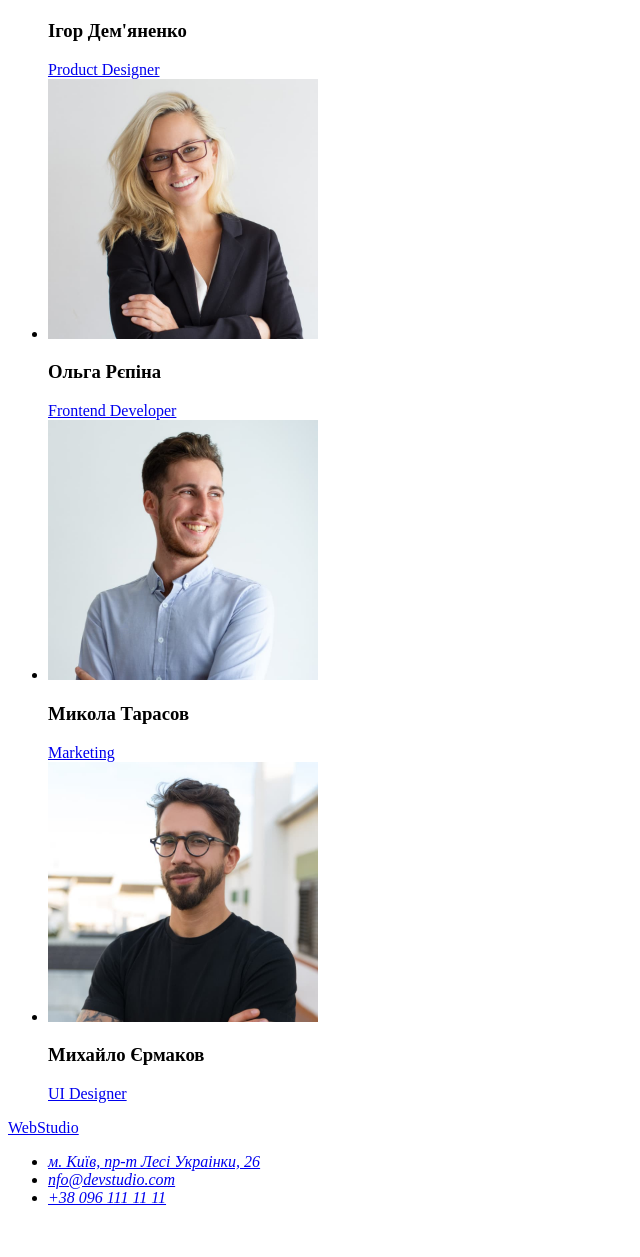
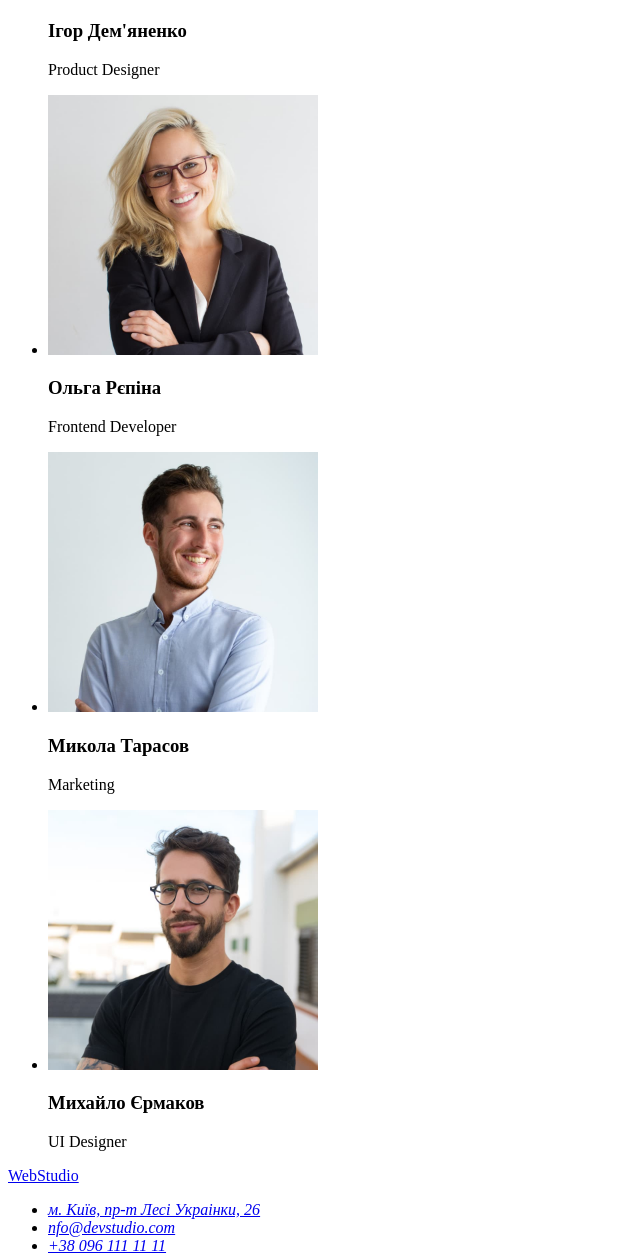
Before and after one commit to AShvab/goit-markup-hw-01, a plain HTML site: page index.html in a window 1280 px wide. Shown: the part 1818-3075 px from the top of the page, without its empty margins (0-640 px from the left). Before the commit the page ends 3041 px from the top, so only its background shows below. Drawn offline with Linux system fonts and the light colour scheme.

Commit message:
Update index.html

```diff
--- a/index.html
+++ b/index.html
@@ -72,25 +72,25 @@
                 <li>
                     <img src="./images/igor.jpg" alt="Ігор Дем'яненко" width="270" height="260">
                     <h3> Ігор Дем'яненко</h3>
-                    <a href="#">Product Designer</a>
+                    <p>Product Designer</p>
 
                 </li>
                 <li>
                     <img src="./images/olha.jpg" alt="Ольга Рєпіна" width="270" height="260">
                     <h3>Ольга Рєпіна</h3>
-                    <a href="#"> Frontend Developer</a>
+                    <p> Frontend Developer</p>
 
                 </li>
                 <li>
                     <img src="./images/mykola.jpg" alt="Микола Тарасов" width="270" height="260">
                     <h3>Микола Тарасов</h3>
-                    <a href="#">Marketing</a>
+                    <p>Marketing</p>
 
                 </li>
                 <li>
                     <img src="./images/mychailo.jpg" alt="Михайло Єрмаков" width="270" height="260">
                     <h3>Михайло Єрмаков</h3>
-                    <a href="#">UI Designer</a>
+                    <p>UI Designer</p>
 
                 </li>
             </ul>
```
